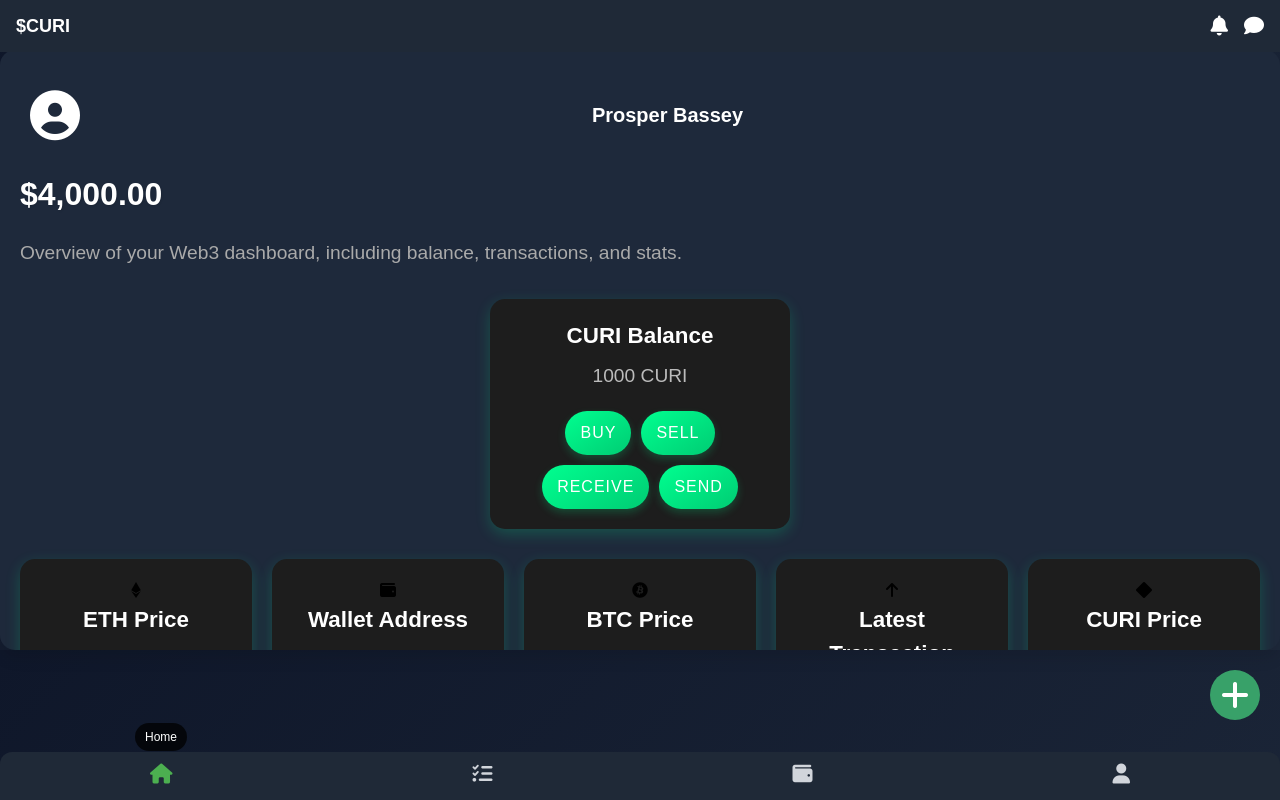
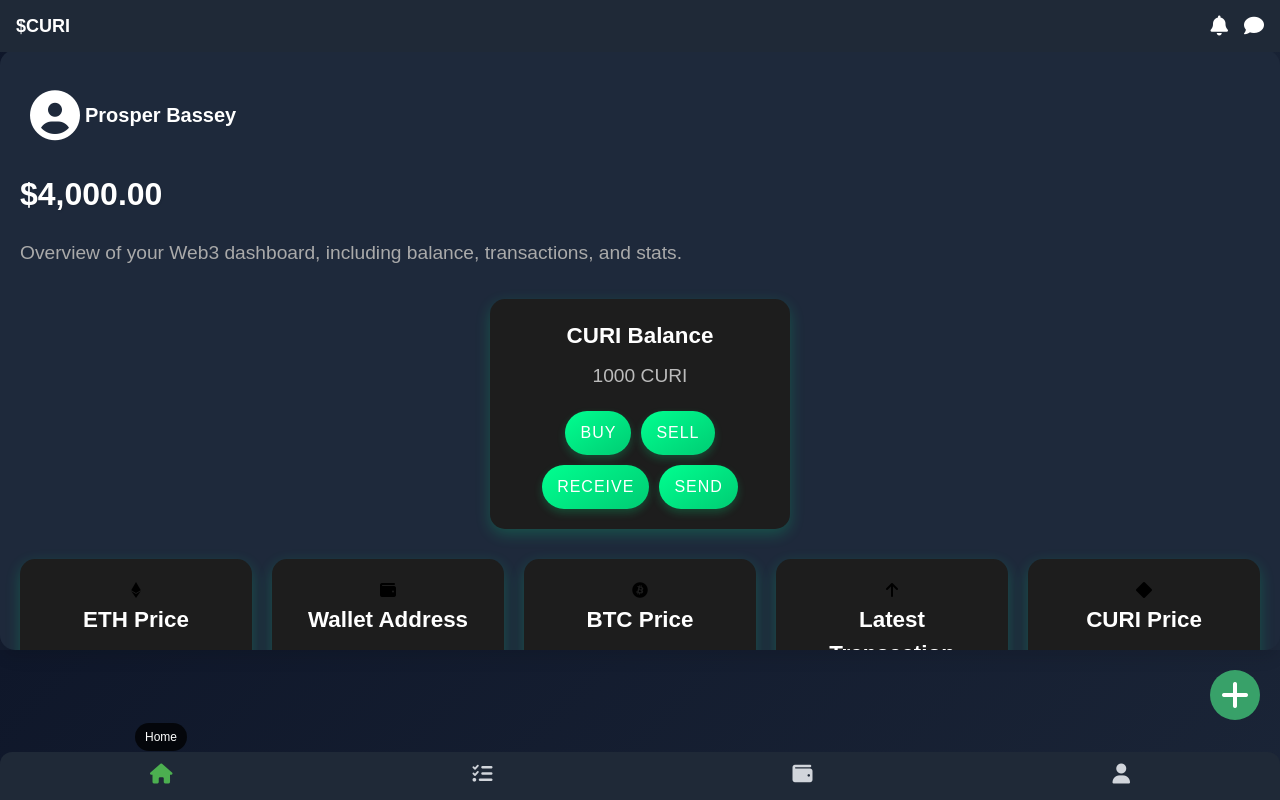
Before and after one commit to CURIocity-AI/CURIocity-AI.github.io, a plain HTML site: page dashboardddd.html in a window 1280 px wide. Both pictures are taken after a click on the button 161 px from the left and 776 px from the top of the page. Drawn offline with nearby package versions, Linux system fonts and the light colour scheme.

Commit message:
Update dashboardddd.html

```diff
--- a/dashboardddd.html
+++ b/dashboardddd.html
@@ -389,7 +389,7 @@ p {
 /* Username Card */
 .username-card {
     display: flex;
-    justify-content: center; /* Center the username */
+    justify-content: start;
     width: 100%;
     margin-top: 10px;
 }
```
